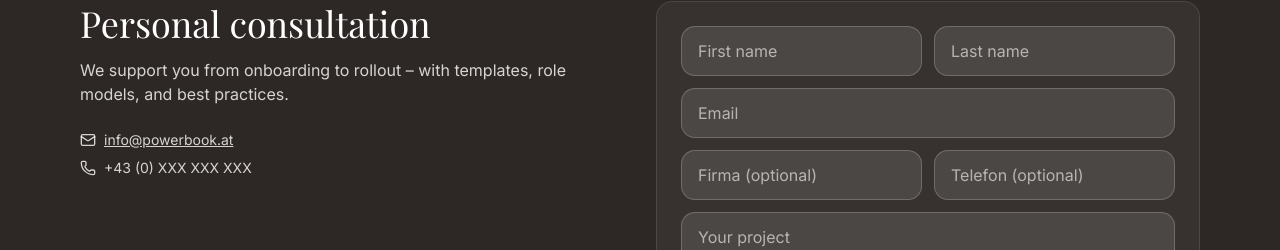
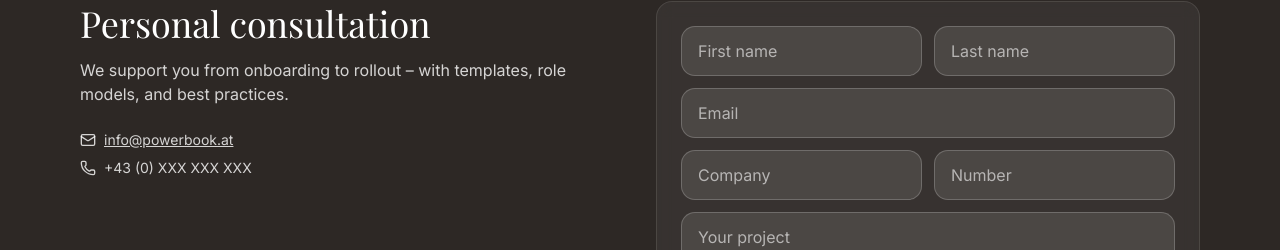
Before and after one commit to QNotesNET/landing, a Next.js app: page /en/business in a window 1280 px wide. Shown: the part 1459-1709 px from the top of the page. Built offline with nearby package versions, Linux system fonts and the light colour scheme.

Commit message:
languages contact form

```diff
--- a/components/business/ContactCTA.tsx
+++ b/components/business/ContactCTA.tsx
@@ -140,7 +140,7 @@ export default function ContactCTA({ texts }: { texts: any }) {
               />
               <input
                 name="phone"
-                placeholder={texts.form?.phone || "Telefon (optional)"}
+                placeholder={texts.form?.telephone || "Telefon (optional)"}
                 className="rounded-xl border border-white/20 bg-white/10 px-4 py-3 text-white placeholder-white/60 outline-none focus:ring-2 focus:ring-white/40"
               />
               <textarea
@@ -163,12 +163,11 @@ export default function ContactCTA({ texts }: { texts: any }) {
               {/* Status-Feedback */}
               {status === "ok" && (
                 <p className="sm:col-span-2 text-sm text-emerald-300">
-                  Vielen Dank! Wir melden uns in Kürze bei Ihnen.
-                </p>
+                   { texts.form?.status || "Vielen Dank! Wir melden uns in Kürze bei Ihnen." }</p>
               )}
               {status === "error" && (
                 <p className="sm:col-span-2 text-sm text-rose-300">
-                  Ups, etwas ist schiefgelaufen. Bitte später erneut versuchen.
+                  Error
                 </p>
               )}
             </form>
--- a/lib/dictionaries/de.json
+++ b/lib/dictionaries/de.json
@@ -527,8 +527,12 @@
         "firstName": "Vorname",
         "lastName": "Nachname",
         "email": "E-Mail",
+        "company": "Unternehmen",
+        "telephone": "Nummer",
         "message": "Ihr Vorhaben",
-        "button": "Anfrage senden"
+        "button": "Anfrage senden",
+        "status": "Vielen Dank! Wir melden uns in Kürze bei Ihnen.",
+        "sending": "Senden…"
       }
     }
   },
--- a/lib/dictionaries/en.json
+++ b/lib/dictionaries/en.json
@@ -527,8 +527,12 @@
         "firstName": "First name",
         "lastName": "Last name",
         "email": "Email",
+        "company": "Company",
+        "telephone": "Number",
         "message": "Your project",
-        "button": "Send request"
+        "button": "Send request",
+        "status": "Thank you! We will get back to you shortly.",
+        "sending": "Sending..."
       }
     }
   },
--- a/lib/dictionaries/ru.json
+++ b/lib/dictionaries/ru.json
@@ -515,8 +515,12 @@
         "firstName": "Имя",
         "lastName": "Фамилия",
         "email": "Email",
+        "company": "Компания",
+        "telephone": "номер",
         "message": "Ваш проект",
-        "button": "Отправить запрос"
+        "button": "Отправить запрос",
+        "status": "Большое спасибо! Мы свяжемся с вами в ближайшее время.",
+        "sending": "Отправить..."
       }
     }
   },
```
